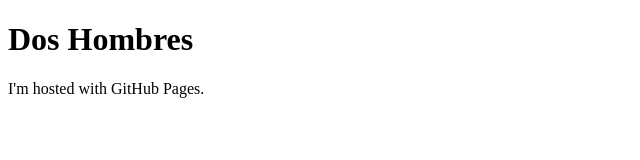
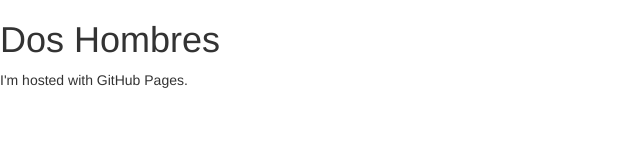
Before and after one commit to doshombres/doshombres.github.io, a plain HTML site: page index.html in a window 1280 px wide. Shown: the whole page, without its empty margins (0-640 px from the left). Drawn offline with nearby package versions, Linux system fonts and the light colour scheme.

Commit message:
added bootstrap

```diff
--- a/index.html
+++ b/index.html
@@ -1,5 +1,15 @@
 <!DOCTYPE html>
 <html>
+<head>
+  <!-- Latest compiled and minified CSS -->
+<link rel="stylesheet" href="https://maxcdn.bootstrapcdn.com/bootstrap/3.3.7/css/bootstrap.min.css" integrity="sha384-BVYiiSIFeK1dGmJRAkycuHAHRg32OmUcww7on3RYdg4Va+PmSTsz/K68vbdEjh4u" crossorigin="anonymous">
+
+<!-- Optional theme -->
+<link rel="stylesheet" href="https://maxcdn.bootstrapcdn.com/bootstrap/3.3.7/css/bootstrap-theme.min.css" integrity="sha384-rHyoN1iRsVXV4nD0JutlnGaslCJuC7uwjduW9SVrLvRYooPp2bWYgmgJQIXwl/Sp" crossorigin="anonymous">
+
+<!-- Latest compiled and minified JavaScript -->
+<script src="https://maxcdn.bootstrapcdn.com/bootstrap/3.3.7/js/bootstrap.min.js" integrity="sha384-Tc5IQib027qvyjSMfHjOMaLkfuWVxZxUPnCJA7l2mCWNIpG9mGCD8wGNIcPD7Txa" crossorigin="anonymous"></script>
+</head>
 <body>
 <h1>Dos Hombres</h1>
 <p>I'm hosted with GitHub Pages.</p>
```
